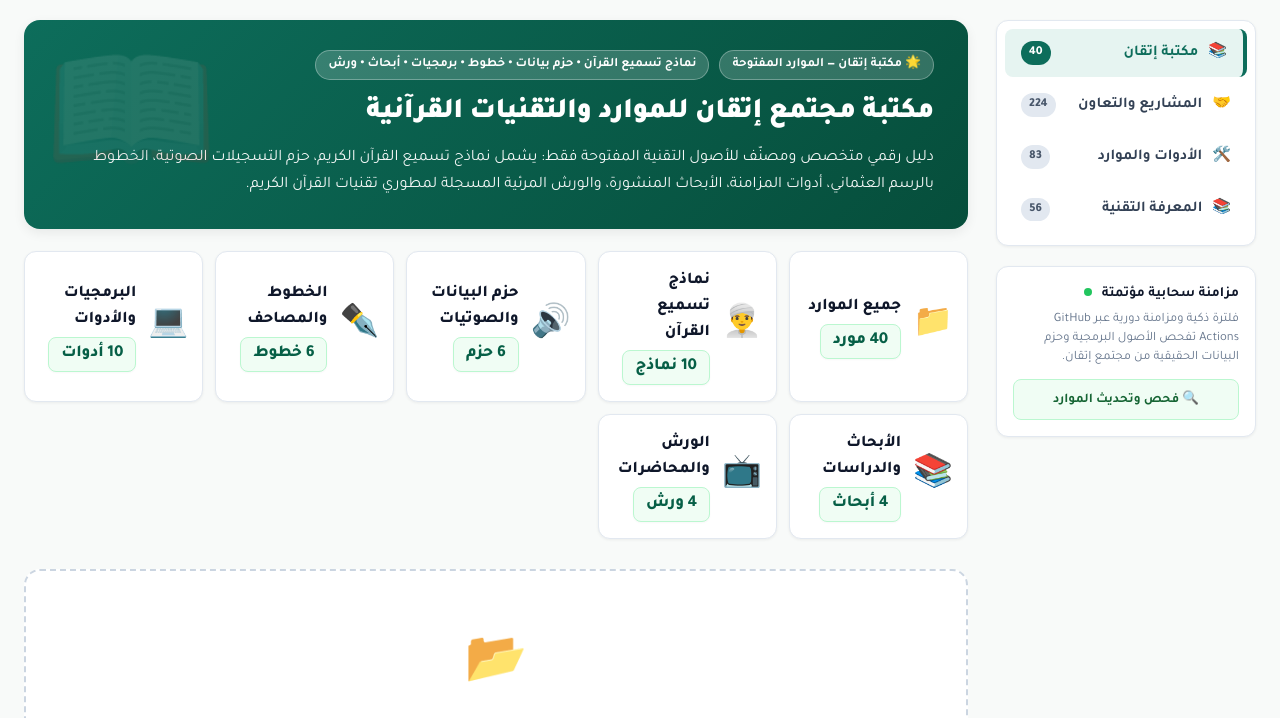
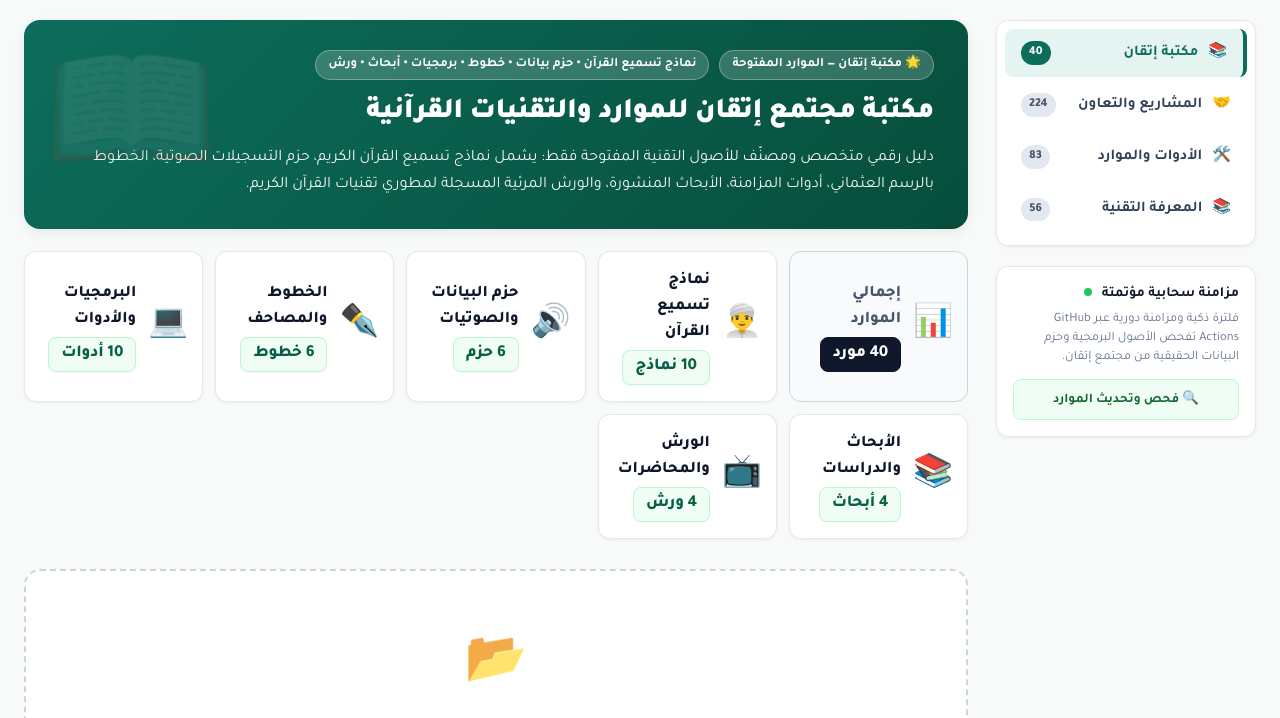
Before and after one commit to nandxorandor/itqan-library, a plain HTML site: page index.html in a window 1280 px wide. Shown: the part 80-798 px from the top of the page. Drawn offline with Linux system fonts and the light colour scheme.

Commit message:
feat: convert all-resources card to static total counter indicator (non-clickable)

```diff
--- a/index.html
+++ b/index.html
@@ -380,6 +380,25 @@
       justify-content: center;
       font-weight: 900;
     }
+
+    /* Static Total Overview Card (Non-clickable, reports total only) */
+    .folder-card-static {
+      cursor: default !important;
+      background: #f8fafc !important;
+      border: 1.5px solid #cbd5e1 !important;
+      box-shadow: none !important;
+    }
+    .folder-card-static:hover {
+      transform: none !important;
+      border-color: #cbd5e1 !important;
+      box-shadow: none !important;
+    }
+    .folder-card-static .counter-total {
+      background: #0f172a !important;
+      color: #ffffff !important;
+      border-color: #0f172a !important;
+      box-shadow: none !important;
+    }
     .folder-icon {
       font-size: 32px;
       display: flex;
@@ -960,13 +979,14 @@
         </p>
       </div>
 
-      <!-- Categories Folders (CLICK TO SELECT, CLICK AGAIN TO DESELECT) -->
+      <!-- Categories Folders (STATISTIC COUNTER + INTERACTIVE SECTION FOLDERS) -->
       <div class="folders-grid">
-        <div class="folder-card" id="folder-btn-all" onclick="toggleCategoryFolder('all')">
-          <div class="folder-icon">📁</div>
+        <!-- Static Total Overview (Non-clickable, reports grand total) -->
+        <div class="folder-card folder-card-static" id="total-overview-card" title="إجمالي الأصول المفتوحة المعتمدة في المكتبة">
+          <div class="folder-icon">📊</div>
           <div>
-            <h3>جميع الموارد</h3>
-            <span id="allCount">جاري التحميل...</span>
+            <h3 style="color:#475569;">إجمالي الموارد</h3>
+            <span id="allCount" class="counter-total">جاري التحميل...</span>
           </div>
         </div>
         <div class="folder-card" id="folder-btn-ai" onclick="toggleCategoryFolder('ai')">
@@ -2104,11 +2124,6 @@
       const headerTitle = document.getElementById('currentCategoryTitle');
       const headerBadge = document.getElementById('currentCategoryBadge');
 
-      if (catId === 'all') {
-        headerIcon.innerText = '📁';
-        headerTitle.innerText = 'جميع الموارد المعتمدة';
-        headerBadge.innerText = `${allResources.length} مورد`;
-      } else {
       const catObj = CATEGORIES.find(c => c.id === catId);
       if (catObj) {
         headerIcon.innerText = catObj.icon;
@@ -2116,7 +2131,6 @@
         const cnt = allResources.filter(x => x.category === catId).length;
         headerBadge.innerText = `${cnt} ${catObj.label} معتمدة`;
       }
-      }
 
       renderCards();
     }
@@ -2132,14 +2146,13 @@
     function handleSearch() {
       searchQuery = document.getElementById('searchInput').value.trim().toLowerCase();
       if (searchQuery && !selectedCategory) {
-        selectedCategory = 'all';
+        selectedCategory = 'search';
         document.querySelectorAll('.folder-card').forEach(c => c.classList.remove('selected'));
-        document.getElementById('folder-btn-all').classList.add('selected');
         document.getElementById('cardsListHeader').style.display = 'flex';
         document.getElementById('currentCategoryIcon').innerText = '🔍';
         document.getElementById('currentCategoryTitle').innerText = 'نتائج البحث';
       }
-      if (!searchQuery && selectedCategory === 'all' && document.getElementById('currentCategoryTitle').innerText === 'نتائج البحث') {
+      if (!searchQuery && selectedCategory === 'search') {
         selectedCategory = null;
         renderInitialView();
         return;
@@ -2159,7 +2172,7 @@
 
       // Filter by category and search
       const filtered = allResources.filter(it => {
-        if (selectedCategory && selectedCategory !== 'all' && it.category !== selectedCategory) {
+        if (selectedCategory && selectedCategory !== 'search' && it.category !== selectedCategory) {
           return false;
         }
         if (!searchQuery) return true;
```
Lines whose indentation alone changed are shown as unchanged.
